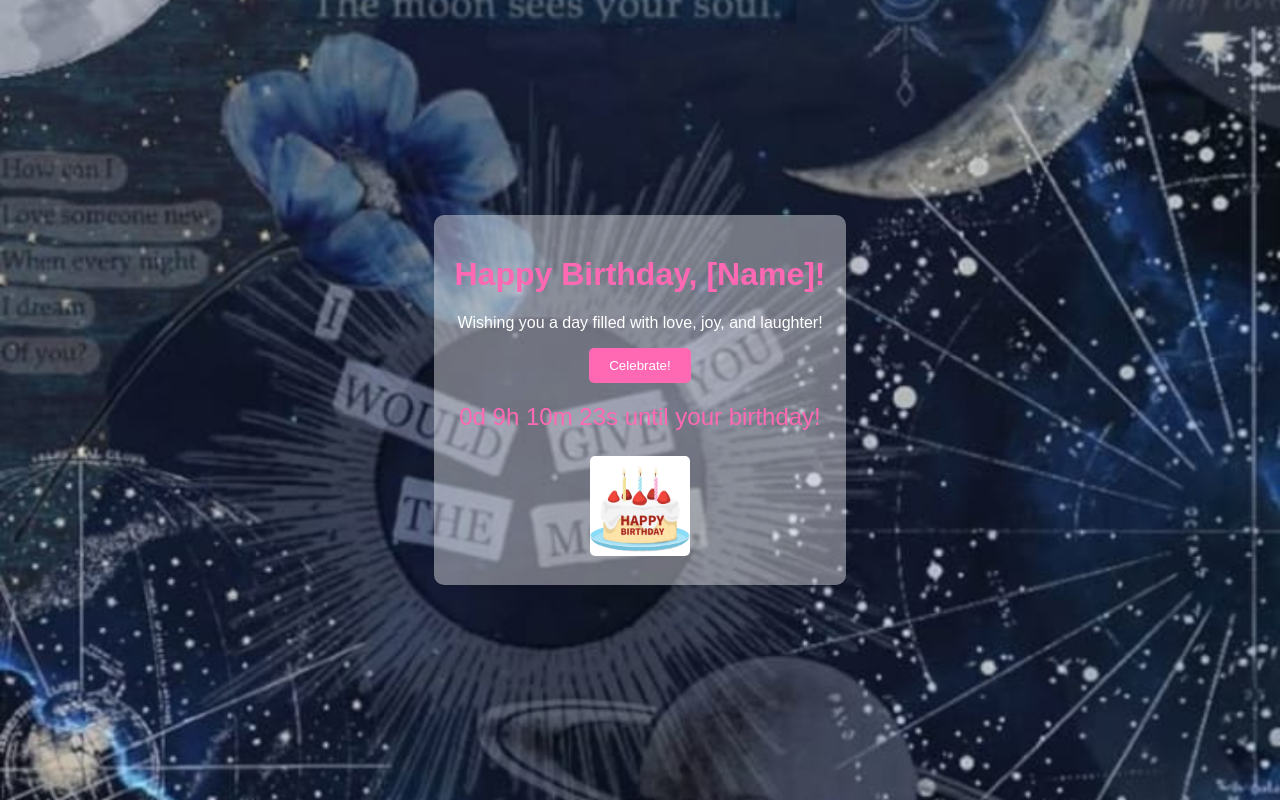
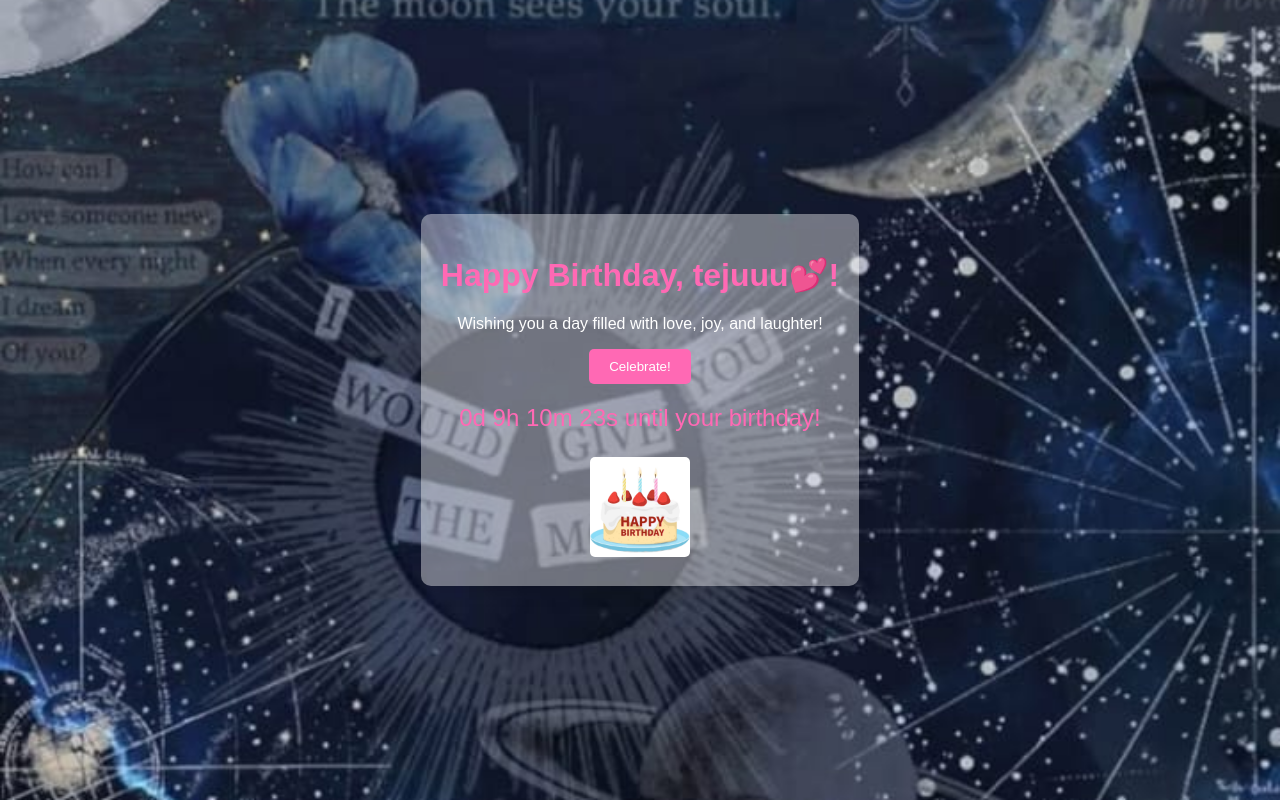
Before and after one commit to saurabhv001/welcome-, a plain HTML site: page index.html in a window 1280 px wide. Drawn offline with nearby package versions, Linux system fonts and the light colour scheme.

Commit message:
Update index.html

```diff
--- a/index.html
+++ b/index.html
@@ -9,7 +9,7 @@
 </head>
 <body>
     <div class="container">
-        <h1>Happy Birthday, [Name]!</h1>
+        <h1>Happy Birthday, tejuuu💕!</h1>
         <p>Wishing you a day filled with love, joy, and laughter!</p>
         <p id="birthdayMessage" style="display: none;"> My dearest love, happy birthday! Today is your special day, and I hope it's filled with sunshine, sweet surprises, and all the things that make you smile. You bring so much light and happiness into my life, and I'm incredibly thankful for every moment we share. You're kind, funny, and beautiful inside and out, and I cherish you more than words can say. I hope this year brings you all your dreams and more. I'm so excited to celebrate with you, and make this birthday unforgettable. Happy birthday, my love! </p>
         <button id="celebrateBtn">Celebrate!</button>
```
